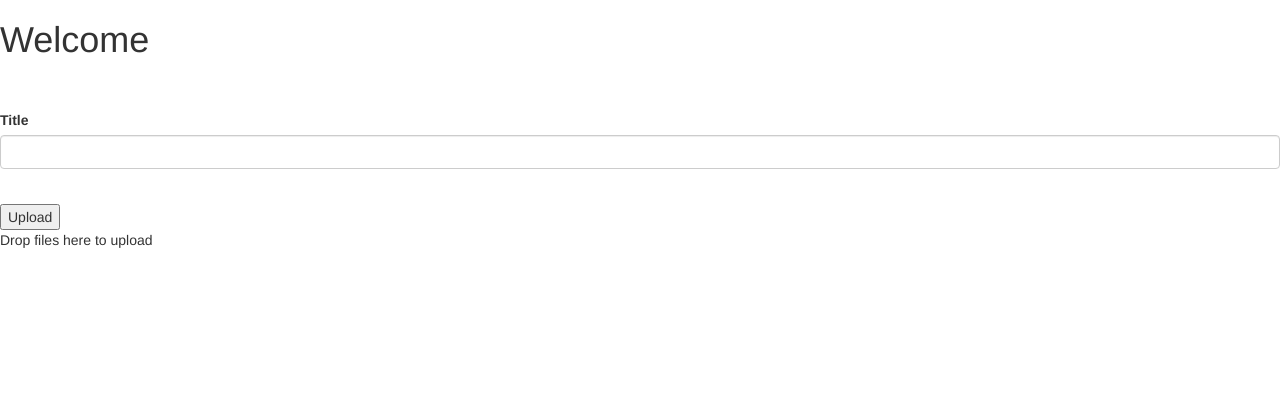
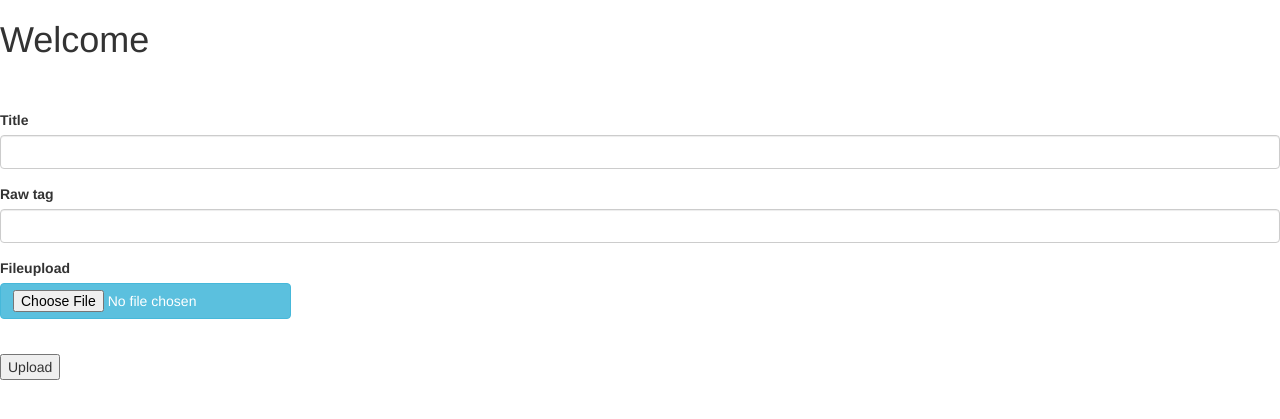
Before and after one commit to rouxpz/innovid-web, a Flask app: template templates/index.html in a window 1280 px wide. Shown: the top 419 px of the page. Run offline with Flask 2, Linux system fonts and the light colour scheme; the template is opened without the code that fills it, so the values that code supplies are empty, except form fields; form fields are guessed from the names that the template uses; parts of the project's set-up code (start-up, migrations or seed data) failed here and were passed over; some libraries are stand-ins or nearby versions.

Commit message:
with tags

```diff
--- a/app.py
+++ b/app.py
@@ -20,7 +20,6 @@ app.config['CSRF_ENABLED'] = True
 mongoengine.connect('mydata', host=os.environ.get('MONGOLAB_URI'))
 app.logger.debug("Connecting to MongoLabs")
 
-# names = []
 
 @app.route('/', methods=['GET', 'POST'])
 def index():
@@ -50,6 +49,7 @@ def index():
 
 				submission = models.Video()
 				submission.title = request.form.get('title')
+				submission.tag = request.form.get('raw_tag')
 				submission.filename = filename
 				submission.save()
 
@@ -64,7 +64,7 @@ def index():
 				'form' : video_upload_form
 		}
 
-		return render_template('main.html', **templateData)
+		return render_template('index.html', **templateData)
 
 @app.errorhandler(404)
 def page_not_found(error):
@@ -95,6 +95,7 @@ def video_data():
 				'filename' : v.filename,
 				'title' : v.title,
 				'timestamp' : str(v.timestamp),
+				'tag' : v.tag,
 				'link' : 'https://s3.amazonaws.com/innovid_multiscreen/' + v.filename
 			}
 
--- a/models.py
+++ b/models.py
@@ -10,8 +10,10 @@ class Video(mongoengine.Document):
 	title = mongoengine.StringField(max_length=120, required=True)
 	filename = mongoengine.StringField()
 	timestamp = mongoengine.DateTimeField(default=datetime.now())
+	tag = mongoengine.StringField(max_length=30)
 
 video_form = model_form(Video)
 
 class video_upload_form(video_form):
 	fileupload = FileField('Upload a video', validators=[])
+	raw_tag = SelectField(u'Tag', choices=[("iPhone", "iPhone"), ("iPad", "iPad"), ("Macbook", "Macbook"), ("Mini", "Mini")])
--- a/templates/index.html
+++ b/templates/index.html
@@ -3,36 +3,6 @@
   <head>
     <link href="//netdna.bootstrapcdn.com/bootstrap/3.0.0/css/bootstrap.min.css"
           rel="stylesheet">
-    <script type="text/javascript" src="static/dropzone.js"></script>
-    <script>
-
-      Dropzone.options.myAwesomeDropzone ={
-        url: "/",
-        autoProcessQueue: false,
-        paramName: "file",
-        method: "POST",
-
-        init: function() {
-
-          var myDropzone = this;
-
-          window.addEventListener('loaded', function() {
-            this.element.querySelector("button[type=submit]").addEventListener("click", function(e) {
-              e.preventDefault();
-              e.stopPropogation();
-              myDropzone.processQueue();
-            });
-          });
-
-          this.on("addedfile", function() {
-            alert("files finished!");
-            console.log(this.options.method);
-          });
-        }
-
-      }
-
-    </script>
   </head>
   <body>
       <h1>Welcome</h1><br>
@@ -50,7 +20,7 @@
       </ul>
       {% endif %}
 
-      <form action="/" class="dropzone" id="myAwesomeDropzone" role="form">
+      <form method="POST" enctype="multipart/form-data" role="form">
 
         {{ form.csrf_token }}
 
@@ -59,8 +29,15 @@
         {{ form.title(class="form-control") }}
       </div>
 
-      <div class="fallback">
+      <div class="form-group">
+        {{ form.raw_tag.label }}
+        {{ form.raw_tag(class="form-control") }}
+      </div>
 
+
+      <div class="form-group">
+         {{ form.fileupload.label }}
+         {{ form.fileupload(class="btn btn-info") }}
       </div>
       <br>
       <input class="button" type="submit" value="Upload">
```
